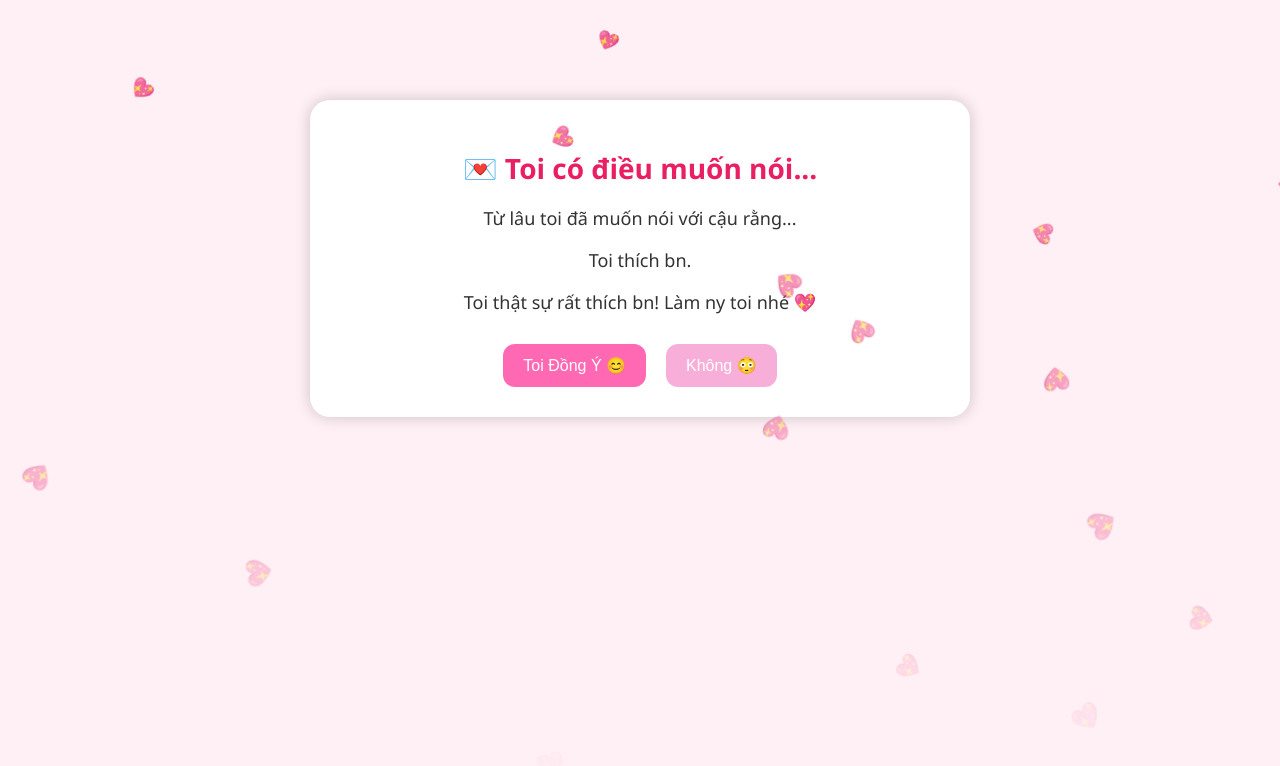
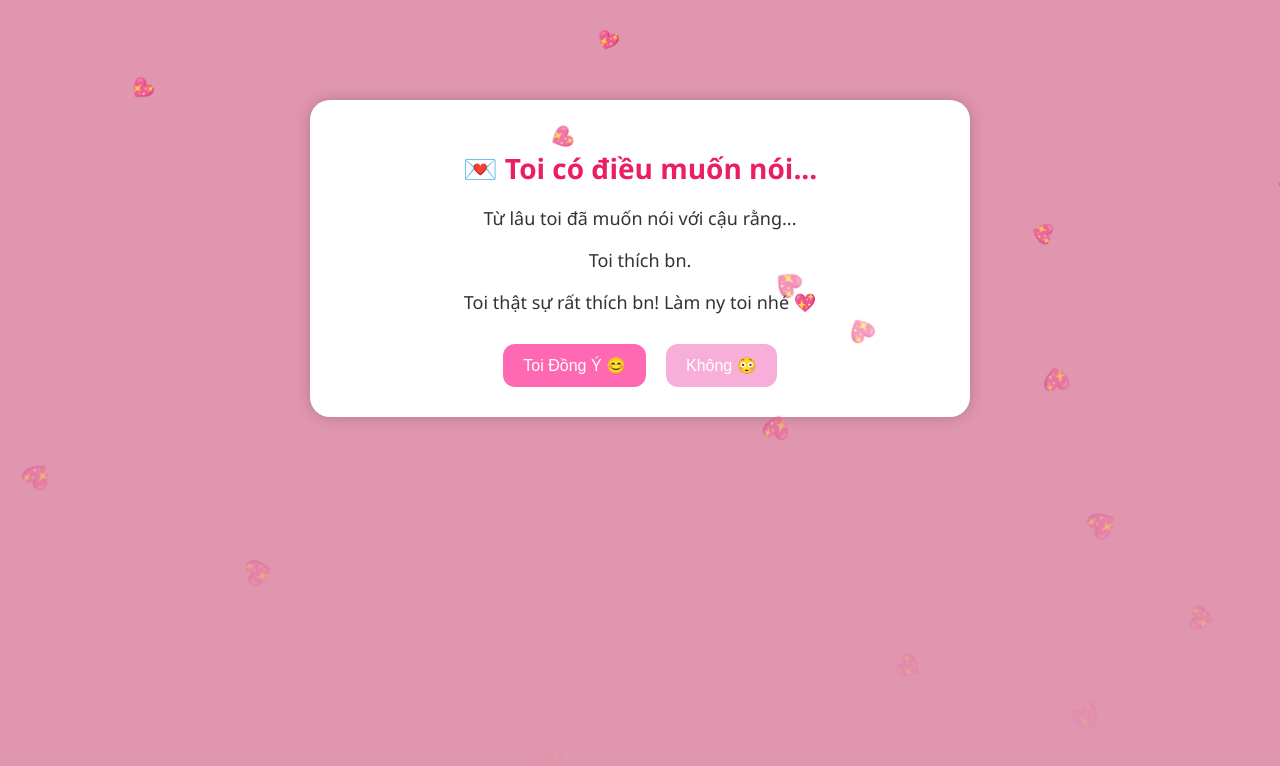
Before and after one commit to luonglam2009/Love, a plain HTML site: page index.html in a window 1280 px wide. Drawn offline with Linux system fonts and the light colour scheme.

Commit message:
Update style.css

```diff
--- a/style.css
+++ b/style.css
@@ -1,7 +1,7 @@
 body {
       margin: 0;
       padding: 0;
-      background: #fff0f5;
+      background: #e096af;
       font-family: 'Segoe UI', sans-serif;
       text-align: center;
       overflow: hidden;
```
